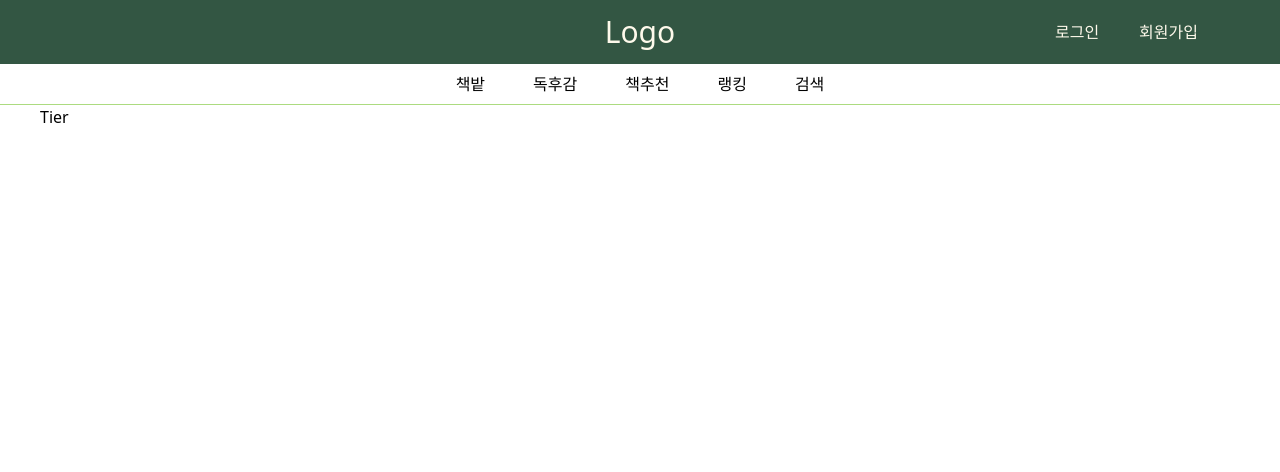
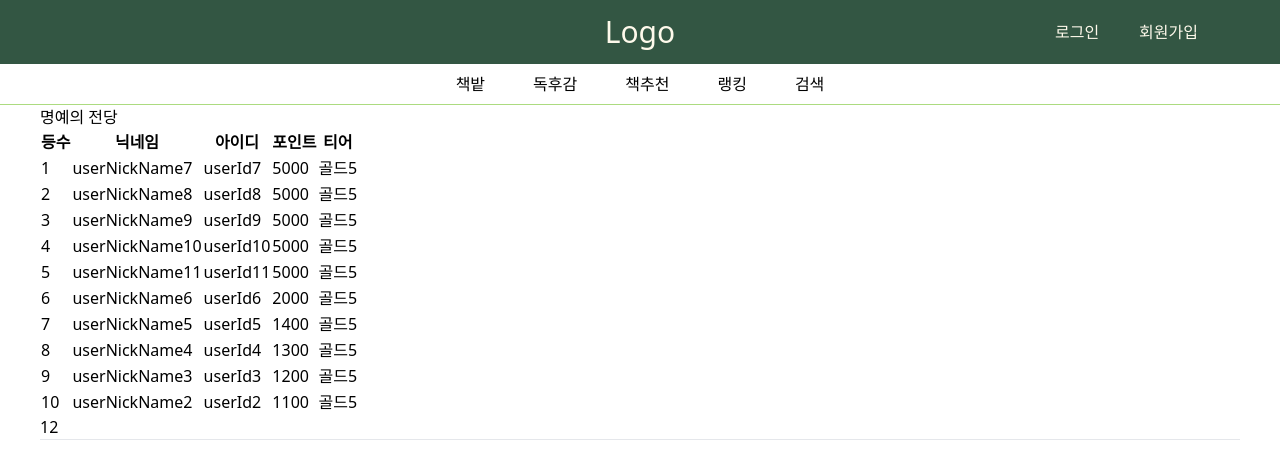
Before and after one commit to book-forest-gwangju-3/book-forest-front, a React (Vite) app in the folder book-forest/: page /tier in a window 1280 px wide. Shown: the top 472 px of the page. Built offline with nearby package versions, Linux system fonts and the light colour scheme.

Commit message:
feat.랭킹 페이지 마크업

```diff
--- /dev/null
+++ b/book-forest/src/features/tier/Ranking.jsx
@@ -0,0 +1,134 @@
+import React, { useState } from 'react';
+
+const Ranking = () => {
+  // axios 요청 보내서 전체 유저 데이터 받아오기
+
+  // 더미데이터
+  const data = [
+    {
+      username: 'userId1',
+      nickname: 'userNickName1',
+      point: 1000,
+      tier: '골드5',
+    },
+    {
+      username: 'userId2',
+      nickname: 'userNickName2',
+      point: 1100,
+      tier: '골드5',
+    },
+    {
+      username: 'userId3',
+      nickname: 'userNickName3',
+      point: 1200,
+      tier: '골드5',
+    },
+    {
+      username: 'userId4',
+      nickname: 'userNickName4',
+      point: 1300,
+      tier: '골드5',
+    },
+    {
+      username: 'userId5',
+      nickname: 'userNickName5',
+      point: 1400,
+      tier: '골드5',
+    },
+    {
+      username: 'userId6',
+      nickname: 'userNickName6',
+      point: 2000,
+      tier: '골드5',
+    },
+    {
+      username: 'userId7',
+      nickname: 'userNickName7',
+      point: 5000,
+      tier: '골드5',
+    },
+    {
+      username: 'userId8',
+      nickname: 'userNickName8',
+      point: 5000,
+      tier: '골드5',
+    },
+    {
+      username: 'userId9',
+      nickname: 'userNickName9',
+      point: 5000,
+      tier: '골드5',
+    },
+    {
+      username: 'userId10',
+      nickname: 'userNickName10',
+      point: 5000,
+      tier: '골드5',
+    },
+    {
+      username: 'userId11',
+      nickname: 'userNickName11',
+      point: 5000,
+      tier: '골드5',
+    },
+  ];
+
+  // 포인트 기준으로 내림차순 정렬
+  const sortedData = data.sort((a, b) => b.point - a.point);
+
+  const itemsPerPage = 10;
+  const totalPages = Math.ceil(sortedData.length / itemsPerPage);
+  const [currentPage, setCurrentPage] = useState(1);
+
+  const currentData = sortedData.slice(
+    (currentPage - 1) * itemsPerPage,
+    currentPage * itemsPerPage
+  );
+
+  // 페이지 변경 핸들러
+  const handlePageChange = (pageNumber) => {
+    setCurrentPage(pageNumber);
+  };
+
+  return (
+    <>
+
+      <table>
+        <thead>
+          <tr>
+            <th>등수</th>
+            <th>닉네임</th>
+            <th>아이디</th>
+            <th>포인트</th>
+            <th>티어</th>
+          </tr>
+        </thead>
+        <tbody>
+          {currentData.map((user, index) => (
+            <tr key={index}>
+              <td>{(currentPage - 1) * itemsPerPage + index + 1}</td>
+              <td>{user.nickname}</td>
+              <td>{user.username}</td>
+              <td>{user.point}</td>
+              <td>{user.tier}</td>
+            </tr>
+          ))}
+        </tbody>
+      </table>
+      <div>
+        {Array.from({ length: totalPages }, (_, index) => (
+          <button
+            key={index}
+            onClick={() => handlePageChange(index + 1)}
+            disabled={currentPage === index + 1}
+          >
+            {index + 1}
+          </button>
+        ))}
+      </div>
+      <hr />
+    </>
+  );
+};
+
+export default Ranking;
--- a/book-forest/src/pages/Tier.jsx
+++ b/book-forest/src/pages/Tier.jsx
@@ -1,5 +1,12 @@
+import Ranking from "./../features/tier/Ranking";
+
 const Tier = () => {
-  return <div>Tier</div>;
+  return (
+    <>
+      <h1>명예의 전당</h1>
+      <Ranking />
+    </>
+  )
 };
 
 export default Tier;
```
